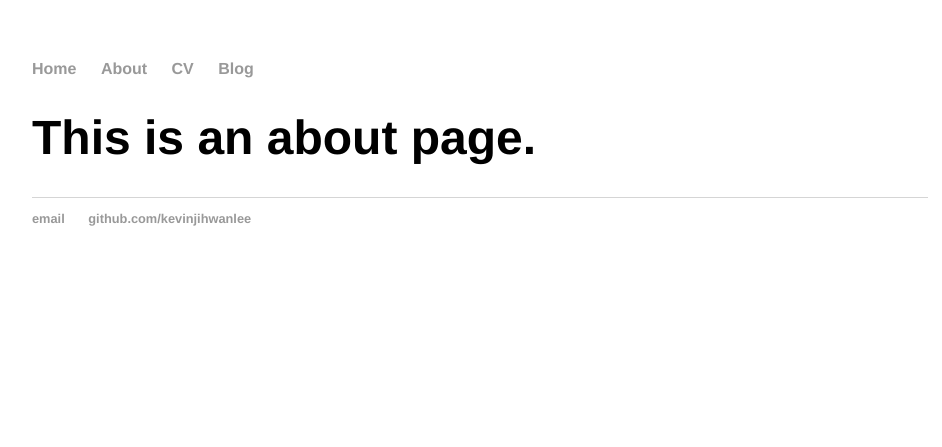
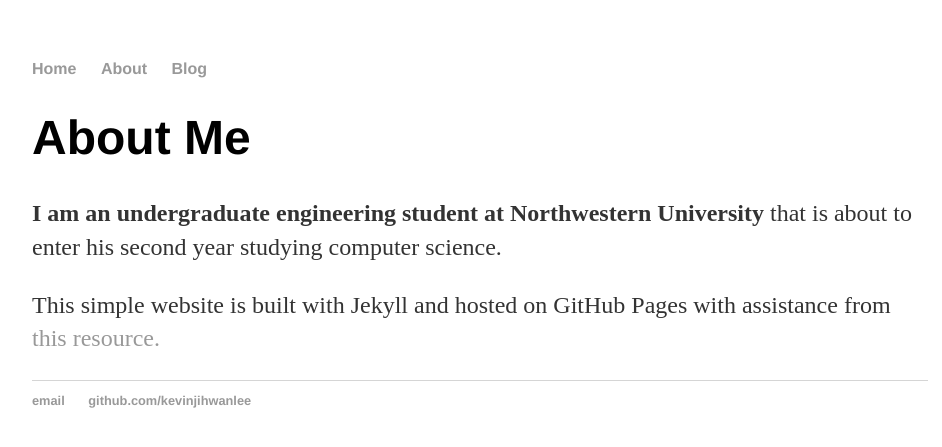
Before and after one commit to kevinjihwanlee/kevinjihwanlee.github.io, a Jekyll site: the page built from about/index.html, in a window 1280 px wide. Shown: the top 447 px of the page, without its empty margins (160-1102 px from the left). Built offline with Jekyll 4.4.1, drawn with Linux system fonts in a browser that asks for light colours.

Commit message:
updated about page

```diff
--- a/_layouts/default.html
+++ b/_layouts/default.html
@@ -10,7 +10,6 @@
 	    		<ul>
 	        		<li><a href="/">Home</a></li>
 		        	<li><a href="/about">About</a></li>
-	        		<li><a href="/cv">CV</a></li>
 	        		<li><a href="/blog">Blog</a></li>
 	    		</ul>
 			</nav>
--- a/about/index.html
+++ b/about/index.html
@@ -3,5 +3,7 @@ layout: default
 title: About
 ---
 <div class="blurb">
-	<h1>This is an about page.</h1>
+	<h1>About Me</h1>
+	<p><b>I am an undergraduate engineering student at Northwestern University</b> that is about to enter his second year studying computer science.</p>
+	<p> This simple website is built with Jekyll and hosted on GitHub Pages with assistance from <a href=http://jmcglone.com/guides/github-pages/>this resource.</a></p>
 </div><!-- /.blurb -->
--- a/index.html
+++ b/index.html
@@ -3,6 +3,6 @@ layout: default
 title: Kevin Lee
 ---
 <div class="blurb">
-	<h1>Hi there, I'm Kevin Lee.</h1>
+	<h1>Hi, I'm Kevin Lee!</h1>
 	<p>I am a computer science student at Northwestern University.</p>
 </div><!-- /.blurb -->
```
